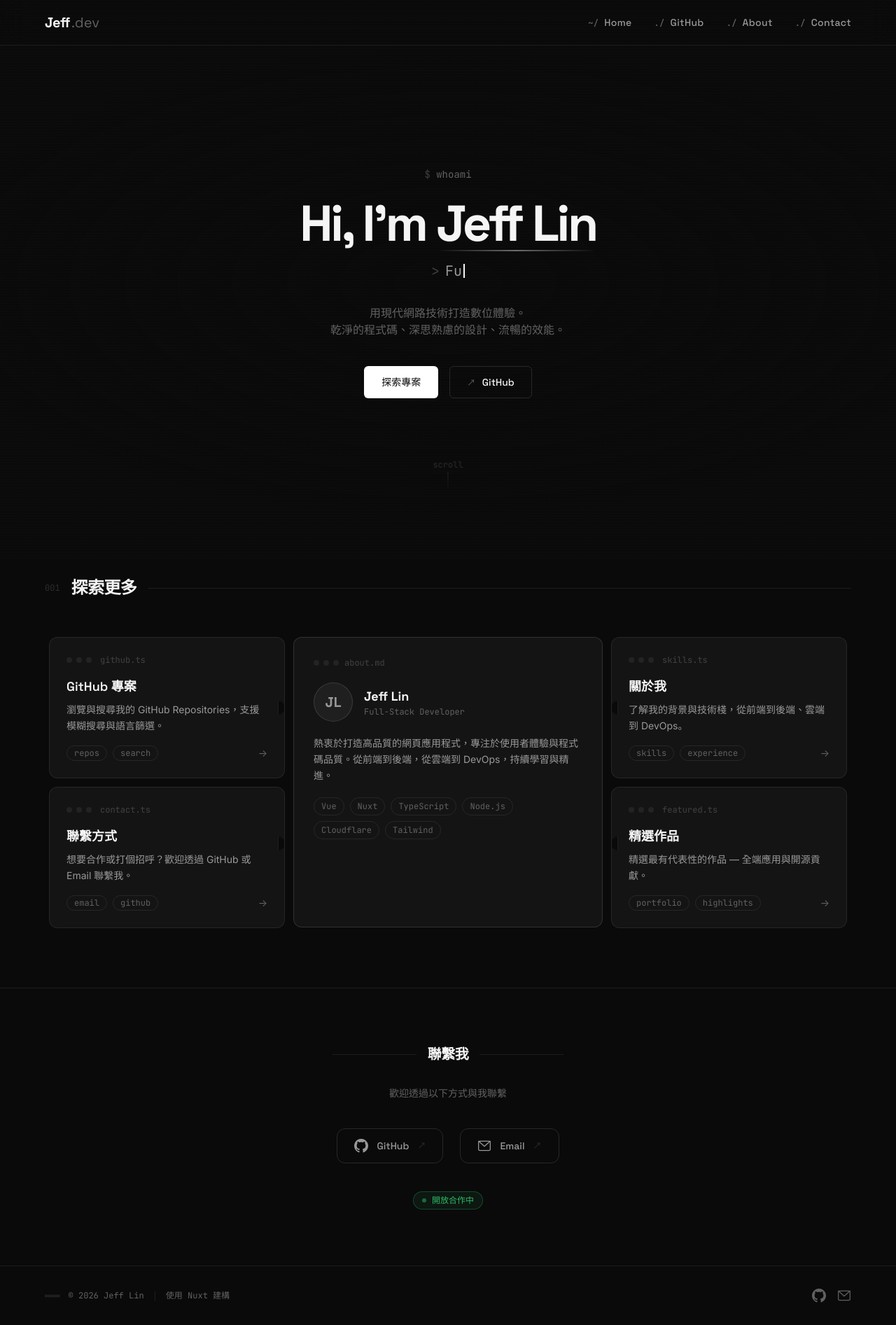
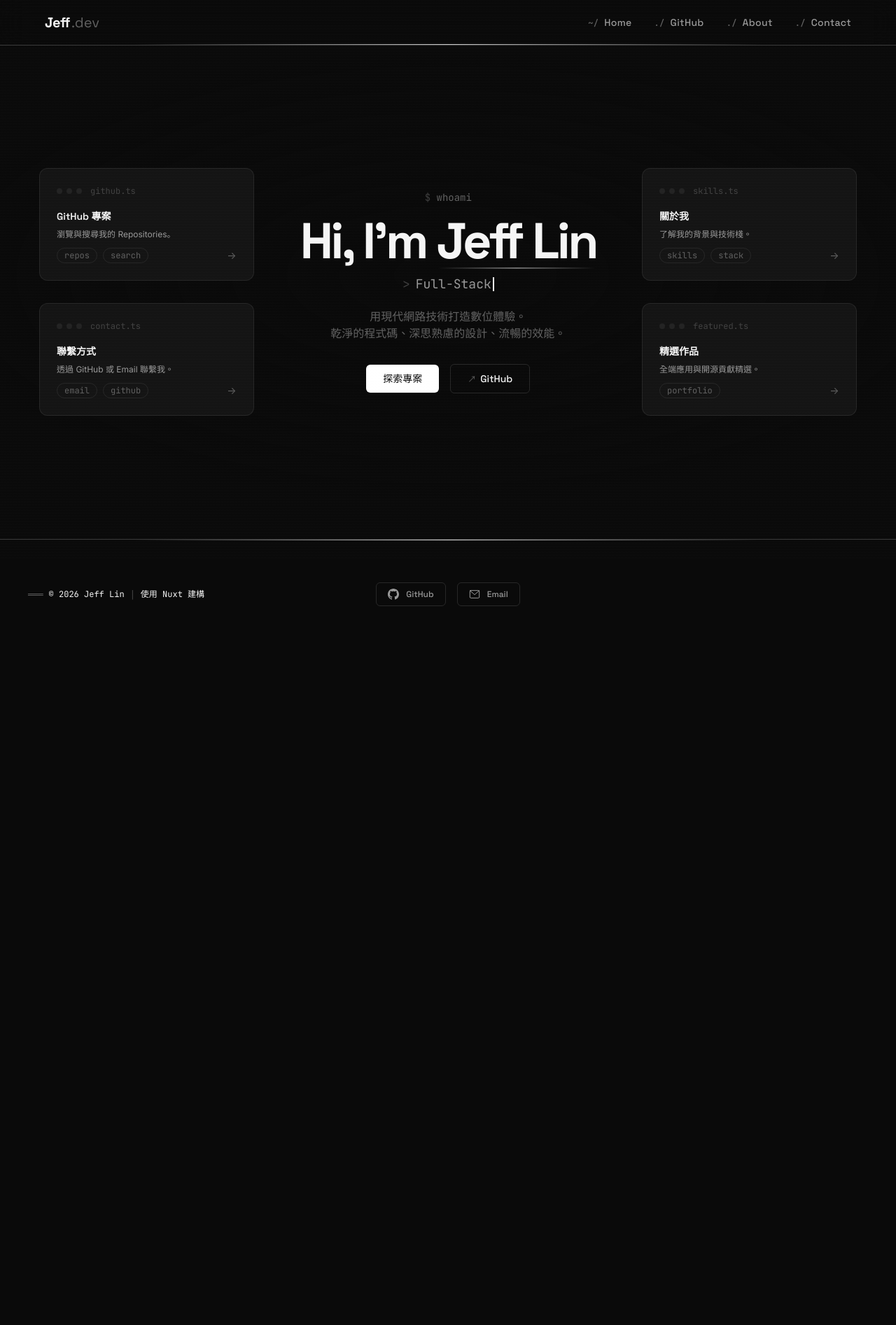
Before and after one commit to JeffLin0225/JeffLin.dev, a Nuxt app: page / in a window 1280 px wide. Shown: the whole page at 70% size. After the commit the page ends 927 px from the top, so only its background shows below. Built offline with nearby package versions, Linux system fonts and the light colour scheme.

Commit message:
feat: 修正版型樣式

```diff
--- a/app/components/AppFooter.vue
+++ b/app/components/AppFooter.vue
@@ -1,41 +1,38 @@
 <template>
-  <footer
-    id="site-footer"
-    class="border-t border-border-subtle py-8 mt-auto"
-  >
-    <div class="container-main flex flex-col md:flex-row items-center justify-between gap-4">
-      <!-- Left: ASCII divider + copyright -->
-      <div class="flex items-center gap-3 text-text-muted text-xs font-mono">
-        <span class="hidden md:inline text-text-muted/50">═══</span>
+  <footer id="main-footer" class="py-12 relative border-t border-white/20 bg-surface-primary mt-12">
+    <!-- Glowing bright white divider line -->
+    <div class="absolute top-0 left-1/2 -translate-x-1/2 w-full max-w-4xl h-[1px] bg-gradient-to-r from-transparent via-white to-transparent opacity-80" />
+
+    <div class="container-main relative flex flex-col md:flex-row items-center justify-center gap-6 min-h-[60px]">
+
+      <!-- Copyright and Info (Original Position: Left) -->
+      <div class="md:absolute md:left-0 flex items-center gap-2 font-mono text-xs text-text-primary">
+        <span class="hidden xl:inline text-text-primary/40">═══</span>
         <span>&copy; {{ currentYear }} Jeff Lin</span>
-        <span class="text-text-muted/30">│</span>
+        <span class="text-text-primary/30">│</span>
         <span>使用 Nuxt 建構</span>
       </div>
 
-      <!-- Right: Social links -->
-      <div class="flex items-center gap-4">
-        <a
-          href="https://github.com/Jefflin0225"
-          target="_blank"
-          rel="noopener noreferrer"
-          class="text-text-muted transition-colors duration-fast hover:text-text-primary"
-          aria-label="GitHub Profile"
-        >
-          <svg class="w-5 h-5" viewBox="0 0 24 24" fill="currentColor">
+      <!-- Social links (Centered) -->
+      <div class="flex items-center justify-center gap-4">
+        <!-- GitHub Button -->
+        <a id="footer-github" href="https://github.com/Jefflin0225" target="_blank" rel="noopener noreferrer" class="group flex items-center gap-2.5 px-4 py-2 border border-border-default rounded-sm bg-transparent transition-[border-color,background,transform] duration-normal hover:border-border-accent hover:bg-accent-glow active:scale-[0.97]">
+          <svg class="w-4 h-4 text-text-secondary transition-colors duration-fast group-hover:text-text-primary" viewBox="0 0 24 24" fill="currentColor">
             <path d="M12 0c-6.626 0-12 5.373-12 12 0 5.302 3.438 9.8 8.207 11.387.599.111.793-.261.793-.577v-2.234c-3.338.726-4.033-1.416-4.033-1.416-.546-1.387-1.333-1.756-1.333-1.756-1.089-.745.083-.729.083-.729 1.205.084 1.839 1.237 1.839 1.237 1.07 1.834 2.807 1.304 3.492.997.107-.775.418-1.305.762-1.604-2.665-.305-5.467-1.334-5.467-5.931 0-1.311.469-2.381 1.236-3.221-.124-.303-.535-1.524.117-3.176 0 0 1.008-.322 3.301 1.23.957-.266 1.983-.399 3.003-.404 1.02.005 2.047.138 3.006.404 2.291-1.552 3.297-1.23 3.297-1.23.653 1.653.242 2.874.118 3.176.77.84 1.235 1.911 1.235 3.221 0 4.609-2.807 5.624-5.479 5.921.43.372.823 1.102.823 2.222v3.293c0 .319.192.694.801.576 4.765-1.589 8.199-6.086 8.199-11.386 0-6.627-5.373-12-12-12z"/>
           </svg>
+          <span class="font-display text-xs font-medium text-text-secondary transition-colors duration-fast group-hover:text-text-primary">GitHub</span>
         </a>
-        <a
-          href="mailto:jeff@example.com"
-          class="text-text-muted transition-colors duration-fast hover:text-text-primary"
-          aria-label="Send Email"
-        >
-          <svg class="w-5 h-5" viewBox="0 0 24 24" fill="none" stroke="currentColor" stroke-width="1.5" stroke-linecap="round" stroke-linejoin="round">
+
+        <!-- Email Button -->
+        <a id="footer-email" href="mailto:jeff@example.com" class="group flex items-center gap-2.5 px-4 py-2 border border-border-default rounded-sm bg-transparent transition-[border-color,background,transform] duration-normal hover:border-border-accent hover:bg-accent-glow active:scale-[0.97]">
+          <svg class="w-4 h-4 text-text-secondary transition-colors duration-fast group-hover:text-text-primary" viewBox="0 0 24 24" fill="none" stroke="currentColor" stroke-width="1.5" stroke-linecap="round" stroke-linejoin="round">
             <rect x="2" y="4" width="20" height="16" rx="2"/>
             <path d="M22 4L12 13L2 4"/>
           </svg>
+          <span class="font-display text-xs font-medium text-text-secondary transition-colors duration-fast group-hover:text-text-primary">Email</span>
         </a>
       </div>
+
     </div>
   </footer>
 </template>
--- a/app/components/AppNavbar.vue
+++ b/app/components/AppNavbar.vue
@@ -1,9 +1,11 @@
 <template>
   <nav
     id="main-navbar"
-    class="fixed top-0 left-0 right-0 z-50 glass border-b border-border-subtle"
+    class="fixed top-0 left-0 right-0 z-50 glass border-b border-white/20"
   >
-    <div class="container-main flex items-center justify-between h-16">
+    <!-- Glowing bright white divider line -->
+    <div class="absolute bottom-0 left-1/2 -translate-x-1/2 w-full max-w-4xl h-[1px] bg-gradient-to-r from-transparent via-white to-transparent opacity-80" />
+    <div class="container-main flex items-center justify-between h-16 relative">
       <!-- Logo -->
       <NuxtLink to="/" class="group flex items-center gap-0.5" aria-label="Home">
         <span class="font-display text-xl font-bold tracking-tight text-text-primary">
--- a/app/components/home/ContactSection.vue
+++ /dev/null
@@ -1,39 +0,0 @@
-<template>
-  <section id="contact-section" class="py-20 border-t border-border-subtle">
-    <div class="container-main text-center">
-      <div class="flex items-center justify-center gap-4 mb-8">
-        <span class="hidden md:block flex-1 max-w-[120px] h-px bg-border-subtle" />
-        <h2 class="font-display text-xl font-semibold tracking-tight">聯繫我</h2>
-        <span class="hidden md:block flex-1 max-w-[120px] h-px bg-border-subtle" />
-      </div>
-
-      <p class="text-text-muted text-sm mb-10">歡迎透過以下方式與我聯繫</p>
-
-      <div class="flex items-center justify-center gap-6">
-        <a id="contact-github" href="https://github.com/Jefflin0225" target="_blank" rel="noopener noreferrer" class="group flex items-center gap-3 px-6 py-3.5 border border-border-default rounded-card bg-transparent transition-[border-color,background,transform] duration-normal hover:border-border-accent hover:bg-accent-glow active:scale-[0.97]">
-          <svg class="w-5 h-5 text-text-secondary transition-colors duration-fast group-hover:text-text-primary" viewBox="0 0 24 24" fill="currentColor">
-            <path d="M12 0c-6.626 0-12 5.373-12 12 0 5.302 3.438 9.8 8.207 11.387.599.111.793-.261.793-.577v-2.234c-3.338.726-4.033-1.416-4.033-1.416-.546-1.387-1.333-1.756-1.333-1.756-1.089-.745.083-.729.083-.729 1.205.084 1.839 1.237 1.839 1.237 1.07 1.834 2.807 1.304 3.492.997.107-.775.418-1.305.762-1.604-2.665-.305-5.467-1.334-5.467-5.931 0-1.311.469-2.381 1.236-3.221-.124-.303-.535-1.524.117-3.176 0 0 1.008-.322 3.301 1.23.957-.266 1.983-.399 3.003-.404 1.02.005 2.047.138 3.006.404 2.291-1.552 3.297-1.23 3.297-1.23.653 1.653.242 2.874.118 3.176.77.84 1.235 1.911 1.235 3.221 0 4.609-2.807 5.624-5.479 5.921.43.372.823 1.102.823 2.222v3.293c0 .319.192.694.801.576 4.765-1.589 8.199-6.086 8.199-11.386 0-6.627-5.373-12-12-12z"/>
-          </svg>
-          <span class="font-display text-sm font-medium text-text-secondary transition-colors duration-fast group-hover:text-text-primary">GitHub</span>
-          <span class="font-mono text-xs text-text-muted/40 transition-[transform,color] duration-fast group-hover:translate-x-0.5 group-hover:text-text-muted">↗</span>
-        </a>
-
-        <a id="contact-email" href="mailto:jeff@example.com" class="group flex items-center gap-3 px-6 py-3.5 border border-border-default rounded-card bg-transparent transition-[border-color,background,transform] duration-normal hover:border-border-accent hover:bg-accent-glow active:scale-[0.97]">
-          <svg class="w-5 h-5 text-text-secondary transition-colors duration-fast group-hover:text-text-primary" viewBox="0 0 24 24" fill="none" stroke="currentColor" stroke-width="1.5" stroke-linecap="round" stroke-linejoin="round">
-            <rect x="2" y="4" width="20" height="16" rx="2"/>
-            <path d="M22 4L12 13L2 4"/>
-          </svg>
-          <span class="font-display text-sm font-medium text-text-secondary transition-colors duration-fast group-hover:text-text-primary">Email</span>
-          <span class="font-mono text-xs text-text-muted/40 transition-[transform,color] duration-fast group-hover:translate-x-0.5 group-hover:text-text-muted">↗</span>
-        </a>
-      </div>
-
-      <div class="mt-10 flex items-center justify-center">
-        <span class="inline-flex items-center gap-2 px-3 py-1 border border-status-success/30 rounded-pill text-xs font-display font-medium text-status-success bg-status-success/[0.08]">
-          <span class="w-1.5 h-1.5 rounded-full bg-status-success animate-pulse" />
-          開放合作中
-        </span>
-      </div>
-    </div>
-  </section>
-</template>
--- a/app/components/home/HeroSection.vue
+++ b/app/components/home/HeroSection.vue
@@ -1,46 +1,61 @@
 <template>
-  <section id="hero-section" class="relative min-h-[85vh] flex items-center justify-center overflow-hidden">
-    <!-- Grid background (hacker aesthetic) -->
+  <section id="hero-section" class="relative overflow-hidden pt-32 pb-24 md:pt-44 md:pb-32">
+    <!-- Grid background -->
     <div class="absolute inset-0 pointer-events-none" aria-hidden="true">
       <div class="absolute inset-0 grid-bg animate-grid-pulse" />
       <div class="absolute inset-0 bg-radial-fade" />
     </div>
 
-    <!-- Content -->
-    <div class="relative z-10 text-center px-6 max-w-3xl mx-auto">
-      <!-- Terminal greeting -->
-      <div class="font-mono text-sm text-text-muted mb-6 animate-fade-up">
+    <!-- Layout: 4 cards surrounding the central bio -->
+    <div class="relative z-10 w-full container-main px-4">
+      <div class="hero-grid">
+
+        <!-- Top-Left Card -->
+        <NuxtLink to="/github" class="nav-card group card-tl">
+          <div class="card-inner">
+            <PuzzleCardHeader filename="github.ts" />
+            <h3 class="font-display text-sm font-semibold text-text-primary mb-1">GitHub 專案</h3>
+            <p class="text-text-secondary text-xs leading-relaxed mb-2">瀏覽與搜尋我的 Repositories。</p>
+            <PuzzleCardFooter :tags="['repos', 'search']" />
+          </div>
+        </NuxtLink>
+
+        <!-- Top-Right Card -->
+        <NuxtLink to="/about" class="nav-card group card-tr">
+          <div class="card-inner">
+            <PuzzleCardHeader filename="skills.ts" />
+            <h3 class="font-display text-sm font-semibold text-text-primary mb-1">關於我</h3>
+            <p class="text-text-secondary text-xs leading-relaxed mb-2">了解我的背景與技術棧。</p>
+            <PuzzleCardFooter :tags="['skills', 'stack']" />
+          </div>
+        </NuxtLink>
+
+        <!-- Center Piece: Self Introduction -->
+        <div class="hero-center">
+          <div class="font-mono text-sm text-text-muted mb-4 animate-fade-up">
             <span class="text-text-muted/60">$</span> whoami
           </div>
-
-      <!-- Main title -->
-      <h1 class="font-display text-5xl md:text-7xl font-bold tracking-tighter leading-[1.05] mb-4 animate-fade-up stagger-1">
+          <h1 class="font-display text-4xl md:text-5xl lg:text-7xl font-bold tracking-tighter leading-[1.05] mb-3 animate-fade-up stagger-1">
             Hi, I'm
             <span class="relative inline-block">
               Jeff Lin
               <span class="absolute -bottom-1 left-0 w-full h-[2px] bg-gradient-to-r from-transparent via-border-accent to-transparent" />
             </span>
           </h1>
-
-      <!-- Typing subtitle -->
-      <div class="font-mono text-lg md:text-xl text-text-secondary mb-8 animate-fade-up stagger-2 h-8 flex items-center justify-center">
+          <div class="font-mono text-base md:text-lg text-text-secondary mb-5 animate-fade-up stagger-2 h-7 flex items-center justify-center">
             <span class="text-text-muted/60 mr-2">&gt;</span>
-        <span ref="typedTextEl">{{ displayedText }}</span>
+            <span>{{ displayedText }}</span>
             <span class="inline-block w-[2px] h-5 bg-text-primary ml-0.5 animate-blink" />
           </div>
-
-      <!-- Subtitle description -->
-      <p class="text-text-muted text-sm md:text-base font-light max-w-lg mx-auto mb-10 animate-fade-up stagger-3">
+          <p class="text-text-muted text-sm md:text-base font-light max-w-md mx-auto mb-8 animate-fade-up stagger-3">
             用現代網路技術打造數位體驗。
             <br class="hidden md:block" />
             乾淨的程式碼、深思熟慮的設計、流暢的效能。
           </p>
-
-      <!-- CTA Buttons -->
           <div class="flex items-center justify-center gap-4 animate-fade-up stagger-4">
             <NuxtLink
               to="/github"
-          class="px-6 py-3 bg-white text-surface-primary font-display text-sm font-medium rounded-sm border border-transparent transition-[background,transform] duration-fast hover:bg-neutral-200 active:scale-[0.97]"
+              class="px-6 py-2.5 bg-white text-surface-primary font-display text-sm font-medium rounded-sm transition-[background,transform] duration-fast hover:bg-neutral-200 active:scale-[0.97]"
             >
               探索專案
             </NuxtLink>
@@ -48,77 +63,75 @@
               href="https://github.com/Jefflin0225"
               target="_blank"
               rel="noopener noreferrer"
-          class="px-6 py-3 border border-border-default font-display text-sm font-medium text-text-primary rounded-sm transition-[border-color,background] duration-fast hover:border-border-accent hover:bg-accent-glow active:scale-[0.97]"
+              class="px-6 py-2.5 border border-border-default font-display text-sm font-medium text-text-primary rounded-sm transition-[border-color,background] duration-fast hover:border-border-accent hover:bg-accent-glow active:scale-[0.97]"
             >
-          <span class="font-mono text-text-muted text-xs mr-1.5">↗</span>
-          GitHub
+              <span class="font-mono text-text-muted text-xs mr-1.5">↗</span>GitHub
             </a>
           </div>
         </div>
 
-    <!-- Scroll indicator -->
-    <div class="absolute bottom-8 left-1/2 -translate-x-1/2 flex flex-col items-center gap-2 animate-fade-in stagger-5">
-      <span class="font-mono text-xs text-text-muted/40">scroll</span>
-      <div class="w-px h-8 bg-gradient-to-b from-border-default to-transparent animate-float" />
+        <!-- Bottom-Left Card -->
+        <NuxtLink to="/contact" class="nav-card group card-bl">
+          <div class="card-inner">
+            <PuzzleCardHeader filename="contact.ts" />
+            <h3 class="font-display text-sm font-semibold text-text-primary mb-1">聯繫方式</h3>
+            <p class="text-text-secondary text-xs leading-relaxed mb-2">透過 GitHub 或 Email 聯繫我。</p>
+            <PuzzleCardFooter :tags="['email', 'github']" />
+          </div>
+        </NuxtLink>
+
+        <!-- Bottom-Right Card -->
+        <NuxtLink to="/github" class="nav-card group card-br">
+          <div class="card-inner">
+            <PuzzleCardHeader filename="featured.ts" />
+            <h3 class="font-display text-sm font-semibold text-text-primary mb-1">精選作品</h3>
+            <p class="text-text-secondary text-xs leading-relaxed mb-2">全端應用與開源貢獻精選。</p>
+            <PuzzleCardFooter :tags="['portfolio']" />
+          </div>
+        </NuxtLink>
+
+      </div>
     </div>
   </section>
 </template>
 
 <script setup lang="ts">
 const displayedText = ref('')
-const typedTextEl = ref<HTMLSpanElement | null>(null)
-
 const phrases = [
-  'Full-Stack Developer',
+  'Full-Stack Developer 全端開發',
   'Vue / Nuxt 愛好者',
-  'Cloudflare Builder',
-  'Open Source Contributor',
+  'Java / Spring Boot & Python / FastApi',
 ]
-
 let phraseIndex = 0
 let charIndex = 0
 let isDeleting = false
 let timeoutId: ReturnType<typeof setTimeout> | null = null
 
-const typeSpeed = 80
-const deleteSpeed = 40
-const pauseEnd = 2000
-const pauseStart = 500
-
 const tick = () => {
-  const currentPhrase = phrases[phraseIndex]
-
+  const currentPhrase = phrases[phraseIndex] || ''
   if (!isDeleting) {
     displayedText.value = currentPhrase.slice(0, charIndex + 1)
     charIndex++
-
     if (charIndex >= currentPhrase.length) {
       isDeleting = true
-      timeoutId = setTimeout(tick, pauseEnd)
+      timeoutId = setTimeout(tick, 2000)
       return
     }
-    timeoutId = setTimeout(tick, typeSpeed)
+    timeoutId = setTimeout(tick, 80)
   } else {
     displayedText.value = currentPhrase.slice(0, charIndex - 1)
     charIndex--
-
     if (charIndex <= 0) {
       isDeleting = false
       phraseIndex = (phraseIndex + 1) % phrases.length
-      timeoutId = setTimeout(tick, pauseStart)
+      timeoutId = setTimeout(tick, 500)
       return
     }
-    timeoutId = setTimeout(tick, deleteSpeed)
+    timeoutId = setTimeout(tick, 20)
   }
 }
-
-onMounted(() => {
-  timeoutId = setTimeout(tick, 800)
-})
-
-onUnmounted(() => {
-  if (timeoutId) clearTimeout(timeoutId)
-})
+onMounted(() => { timeoutId = setTimeout(tick, 800) })
+onUnmounted(() => { if (timeoutId) clearTimeout(timeoutId) })
 </script>
 
 <style scoped>
@@ -129,12 +142,108 @@ onUnmounted(() => {
   background-size: 60px 60px;
   opacity: 0.04;
 }
+.bg-radial-fade {
+  background: radial-gradient(ellipse 60% 50% at 50% 50%, transparent 0%, var(--bg-primary) 100%);
+}
 
-.bg-radial-fade {
-  background: radial-gradient(
-    ellipse 60% 50% at 50% 50%,
-    transparent 0%,
-    var(--bg-primary) 100%
-  );
+/* ─── Hero Grid ─── */
+.hero-grid {
+  display: grid;
+  grid-template-columns: 1fr 1.6fr 1fr;
+  grid-template-rows: 1fr 1fr;
+  gap: 32px;
+  align-items: center;
+}
+.card-tl { grid-column: 1; grid-row: 1; }
+.card-tr { grid-column: 3; grid-row: 1; }
+.card-bl { grid-column: 1; grid-row: 2; }
+.card-br { grid-column: 3; grid-row: 2; }
+.hero-center {
+  grid-column: 2;
+  grid-row: 1 / 3;
+  text-align: center;
+  padding: 2rem 1rem;
+}
+
+/* ─── Card Base ─── */
+.nav-card {
+  display: flex;
+  text-decoration: none;
+  height: 100%;
+}
+.card-inner {
+  width: 100%;
+  background: var(--bg-secondary);
+  border: 1px solid var(--border-subtle);
+  border-radius: 0.75rem; /* 12px standard radius */
+  padding: 1.5rem;
+  position: relative;
+  overflow: hidden;
+  display: flex;
+  flex-direction: column;
+  justify-content: space-between;
+  transition:
+    border-color 300ms ease,
+    transform 300ms cubic-bezier(0.16, 1, 0.3, 1),
+    box-shadow 300ms ease;
+}
+
+/* Hover effects */
+.card-inner::before {
+  content: '';
+  position: absolute;
+  top: 0; left: 0; right: 0;
+  height: 1px;
+  background: linear-gradient(90deg, transparent, var(--border-accent), transparent);
+  opacity: 0;
+  transition: opacity 300ms ease;
+}
+
+.nav-card:hover .card-inner {
+  border-color: var(--border-strong);
+  transform: translateY(-5px);
+  box-shadow: 0 12px 40px hsla(0, 0%, 0%, 0.6);
+}
+.nav-card:hover .card-inner::before {
+  opacity: 1;
+}
+
+/* ─── Animations ─── */
+.nav-card, .hero-center {
+  animation: fadeUpIn 0.8s cubic-bezier(0.16, 1, 0.3, 1) both;
+}
+.card-tl { animation-delay: 0.1s; }
+.card-tr { animation-delay: 0.2s; }
+.hero-center { animation-delay: 0s; }
+.card-bl { animation-delay: 0.3s; }
+.card-br { animation-delay: 0.4s; }
+
+@keyframes fadeUpIn {
+  from { opacity: 0; transform: translateY(20px) scale(0.98); }
+  to { opacity: 1; transform: translateY(0) scale(1); }
+}
+
+/* ─── Responsive ─── */
+@media (max-width: 1024px) {
+  .hero-grid {
+    grid-template-columns: 1fr 1fr;
+    grid-template-rows: auto;
+    gap: 20px;
+  }
+  .hero-center {
+    grid-column: 1 / -1;
+    grid-row: 1;
+    order: -1;
+  }
+  .card-tl, .card-tr, .card-bl, .card-br {
+    grid-column: auto;
+    grid-row: auto;
+  }
+}
+
+@media (max-width: 640px) {
+  .hero-grid {
+    grid-template-columns: 1fr;
+  }
 }
 </style>
--- a/app/pages/index.vue
+++ b/app/pages/index.vue
@@ -1,16 +1,14 @@
 <template>
   <div>
     <HomeHeroSection />
-    <HomeNavigationCards />
-    <HomeContactSection />
   </div>
 </template>
 
 <script setup lang="ts">
 useSeoMeta({
   title: 'Jeff Lin — Full-Stack Developer',
-  description: 'Jeff Lin — Full-Stack Developer. Explore projects, learn about my tech stack, and connect with me.',
+  description: 'Jeff Lin — Full-Stack Developer。探索專案、了解技術棧、與我聯繫。',
   ogTitle: 'Jeff Lin — Full-Stack Developer',
-  ogDescription: 'Building digital experiences with modern web technologies.',
+  ogDescription: '用現代網路技術打造數位體驗。',
 })
 </script>
```
Lines whose indentation alone changed are shown as unchanged.
